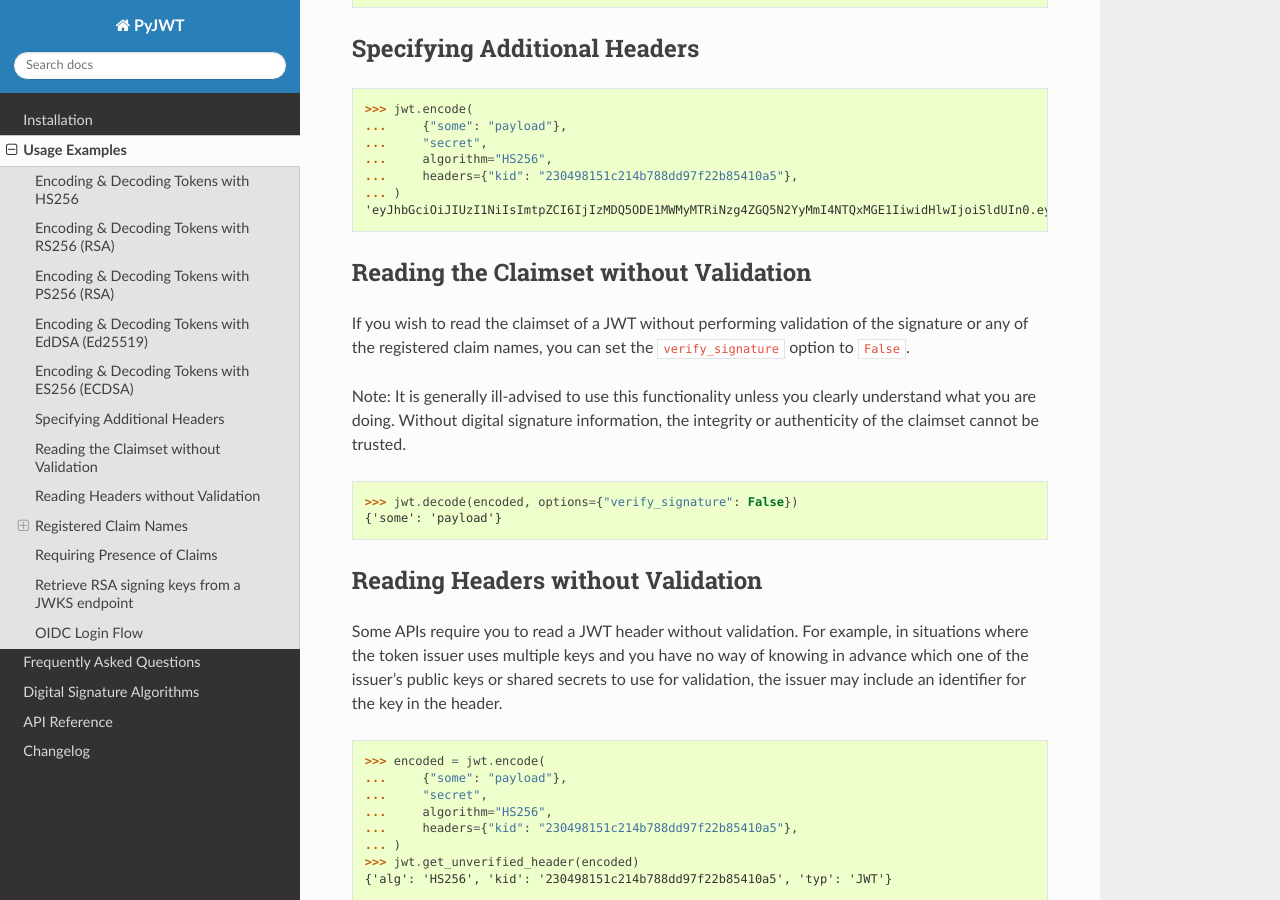
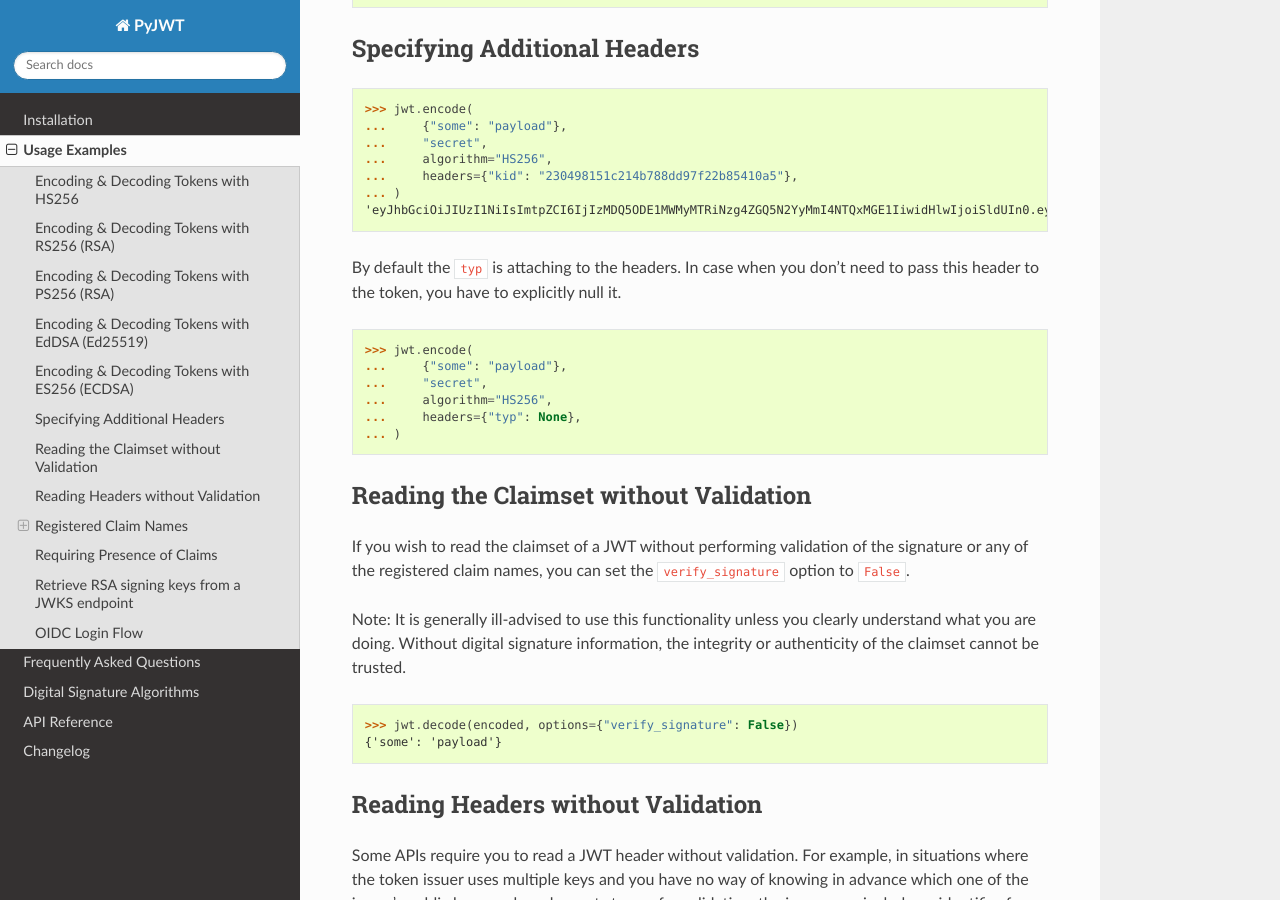
Before and after one commit to jpadilla/pyjwt, a Sphinx documentation site: the page built from docs/usage.rst, in a window 1280 px wide and 900 px high, scrolled down 1803 px. Built offline with Sphinx 7.4.7 and the Read the Docs theme 3.1.0, drawn with Linux system fonts in a browser that asks for light colours.

Commit message:
Fix TYP header documentation (#1046)

```diff
--- a/docs/usage.rst
+++ b/docs/usage.rst
@@ -100,6 +100,18 @@ Specifying Additional Headers
     ...     headers={"kid": "230498151c214b788dd97f22b85410a5"},
     ... )
     'eyJhbGciOiJIUzI1NiIsImtpZCI6IjIzMDQ5ODE1MWMyMTRiNzg4ZGQ5N2YyMmI4NTQxMGE1IiwidHlwIjoiSldUIn0.eyJzb21lIjoicGF5bG9hZCJ9.0n16c-shKKnw6gervyk1Dge35tvzbzQ_KCV3H3bgoJ0'
+
+
+By default the ``typ`` is attaching to the headers. In case when you don't need to pass this header to the token, you have to explicitly null it.
+
+.. code-block:: pycon
+
+    >>> jwt.encode(
+    ...     {"some": "payload"},
+    ...     "secret",
+    ...     algorithm="HS256",
+    ...     headers={"typ": None},
+    ... )
 
 
 Reading the Claimset without Validation
```
